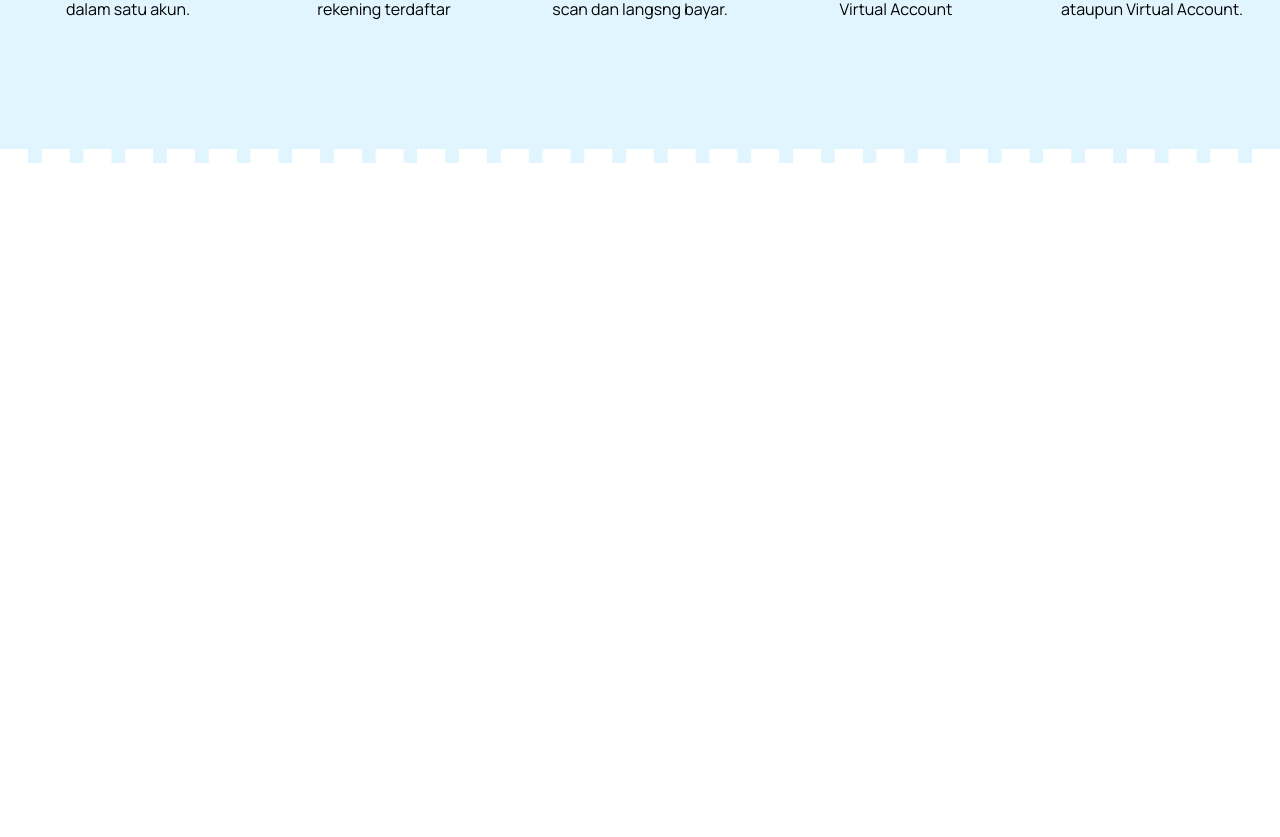
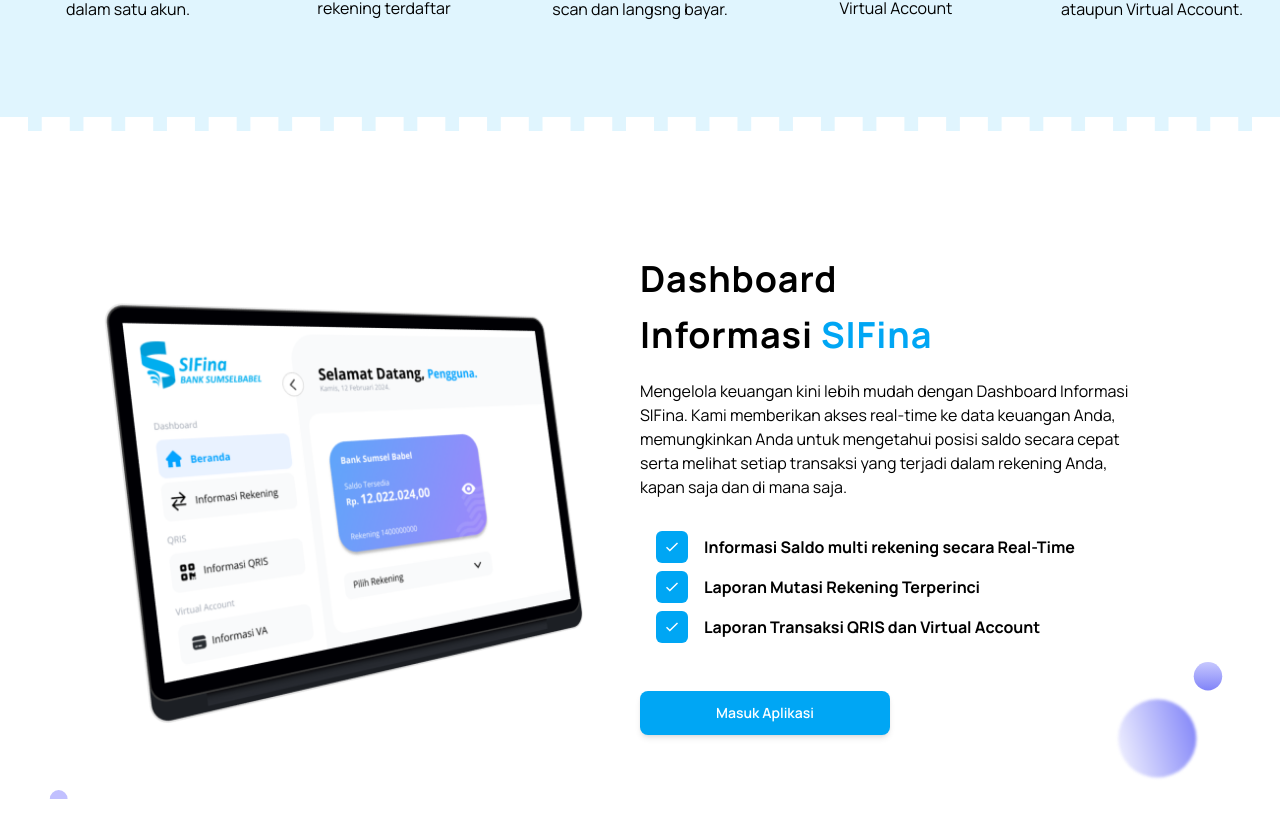
Before and after one commit to imancrrzii/react-auth-jwt, a React (Vite) app: page / in a window 1280 px wide. Shown: the part 1253-2090 px from the top of the page. Before the commit the page ends 1416 px from the top, so only its background shows below. Built offline with nearby package versions, Linux system fonts and the light colour scheme.

Commit message:
feat(landing): add dashboard1 component for landing page

```diff
--- a/src/components/landing/Feature.jsx
+++ b/src/components/landing/Feature.jsx
@@ -14,12 +14,12 @@ const Feature = () => {
             <h3 className="text-3xl lg:text-4xl font-bold tracking-wide">
               Fitur <span className="text-sky-500">Unggulan</span>{" "}
             </h3>
-            <p className="text-xl font-medium">
+            <p className="font-medium text-md lg:text-xl text-center md:text-start">
               Temukan fitur unggulan kami yang akan mempermudah bisnis Anda.
             </p>
           </div>
 
-          <div className="grid grid-cols-1 md:grid-cols-3 lg:grid-cols-5 px-4 gap-8 pb-16 pt-2 justify-center items-center ">
+          <div className="grid grid-cols-2 sm:grid-cols-2 md:grid-cols-3 lg:grid-cols-5 px-4 gap-8 pb-8 pt-2 items-start">
             <div className="flex flex-col gap-4 justify-center items-center">
               <img src={fitur1} alt="" className="w-16 lg:w-20" />
               <h6 className="font-bold text-md">Informasi Rekening</h6>
@@ -51,10 +51,10 @@ const Feature = () => {
                 Transaksi lebih aman dan mudah dengan pembayaran Virtual Account
               </p>
             </div>
-            <div className="flex flex-col gap-4 justify-center items-center">
+            <div className="flex flex-col gap-4 justify-center items-center col-span-2 sm:col-span-1 lg:col-span-1 sm:justify-self-center">
               <img src={fitur5} alt="" className="w-16 lg:w-20" />
               <h6 className="font-bold text-md">Laporan</h6>
-              <p className="text-center">
+              <p className="text-center w-1/2 lg:w-full">
                 Akses dan kelola laporan transaksi pembayaran QRIS ataupun
                 Virtual Account.
               </p>
--- /dev/null
+++ b/src/components/landing/SifinaDashboard.jsx
@@ -0,0 +1,66 @@
+import React from "react";
+import sifina1 from "../../assets/images/sifina-dashboard-1.png";
+import { IoMdCheckmark } from "react-icons/io";
+import gelembung from "../../assets/images/gelembung-1.svg"
+
+
+const SifinaDashboard = () => {
+  return (
+    <div className="bg-white py-16">
+      <div className="flex justify-between flex-col sm:flex-row p-0 lg:px-16 overflow-hidden relative">
+        <img src={gelembung} alt="" className="absolute -bottom-60 left-0 z-30"/>
+        <div className="flex justify-start pl-8 lg:pl-0 w-full md:w-2/5 lg:w-1/2">
+          <img src={sifina1} alt="" className="w-64 lg:w-144" />
+        </div>
+        <div className="flex flex-col gap-6 p-10 lg:pr-16 lg:pl-0 lg:py-16 w-full md:w-3/5 lg:w-1/2 ">
+          <h3 className="text-3xl lg:text-4xl font-bold tracking-wide ">
+            <div>Dashboard</div>
+            <div className="mt-4">
+              Informasi <span className="text-sky-500">SIFina</span>
+            </div>
+          </h3>
+          <p className="">
+            Mengelola keuangan kini lebih mudah dengan Dashboard Informasi
+            SIFina. Kami memberikan akses real-time ke data keuangan Anda,
+            memungkinkan Anda untuk mengetahui posisi saldo secara cepat serta
+            melihat setiap transaksi yang terjadi dalam rekening Anda, kapan
+            saja dan di mana saja.
+          </p>
+          <div className="flex flex-col gap-2 item-center py-2">
+            <div className="flex px-4 font-bold items-center">
+              <label className="bg-sky-500 text-white px-2 py-2 rounded-md mr-4 self-start">
+                <IoMdCheckmark className="w-4 h-4" />
+              </label>
+              <p>Informasi Saldo multi rekening secara Real-Time</p>
+            </div>
+            <div className="flex px-4 font-bold items-center">
+              <label className="bg-sky-500 text-white px-2 py-2 rounded-md mr-4 self-start">
+                <IoMdCheckmark className="w-4 h-4" />
+              </label>
+              <p>Laporan Mutasi Rekening Terperinci</p>
+            </div>
+            <div className="flex px-4 font-bold items-center">
+              <label className="bg-sky-500 text-white px-2 py-2 rounded-md mr-4 self-start">
+                <IoMdCheckmark className="w-4 h-4" />
+              </label>
+              <p>Laporan Transaksi QRIS dan Virtual Account</p>
+            </div>
+          </div>
+          <button type="button" class="
+            px-4 py-3
+            rounded-lg
+            text-white
+            hover:opacity-90
+            font-normal
+            text-sm
+            min-w-[100px]
+            shadow-md w-[250px] mt-4 hover:bg-sky-600 z-10 bg-sky-500
+            "><div class="flex items-center gap-2"><p class="w-full text-center font-semibold">Masuk Aplikasi</p></div></button>
+        </div>
+
+      </div>
+    </div>
+  );
+};
+
+export default SifinaDashboard;
--- a/src/pages/LandingPage.jsx
+++ b/src/pages/LandingPage.jsx
@@ -2,6 +2,7 @@ import React from "react";
 import Navbar from "../components/landing/Navbar";
 import Hero from "../components/landing/Hero";
 import Feature from "../components/landing/Feature";
+import SifinaDashboard from "../components/landing/SifinaDashboard";
 
 const LandingPage = () => {
   return (
@@ -9,6 +10,7 @@ const LandingPage = () => {
       <Navbar />
       <Hero/>
       <Feature/>
+      <SifinaDashboard/>
     </div>
   );
 };
```
Also changed, not shown: src/assets/images/gelembung-1.svg (added), src/assets/images/sifina-dashboard-1.png (added).
